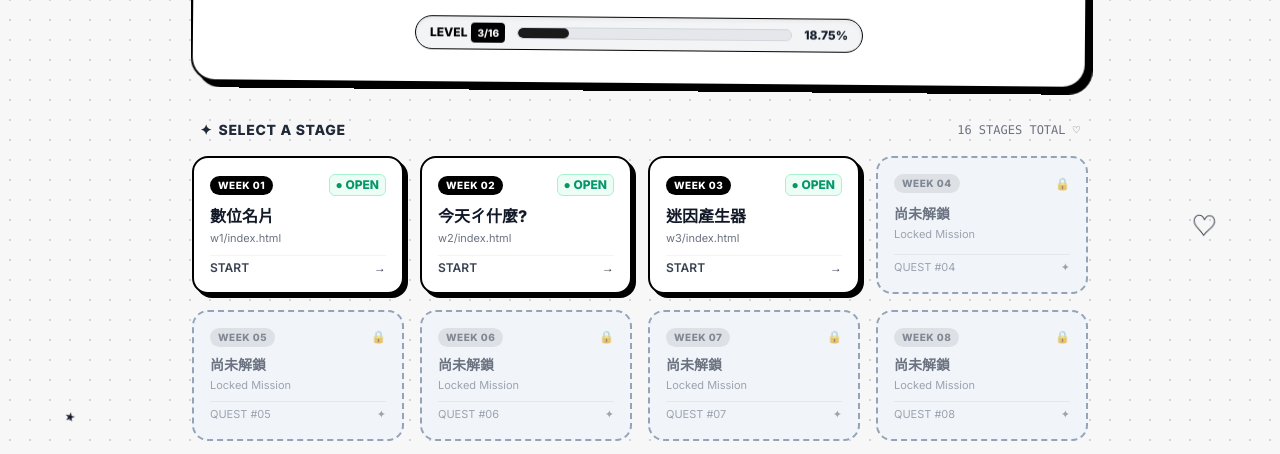
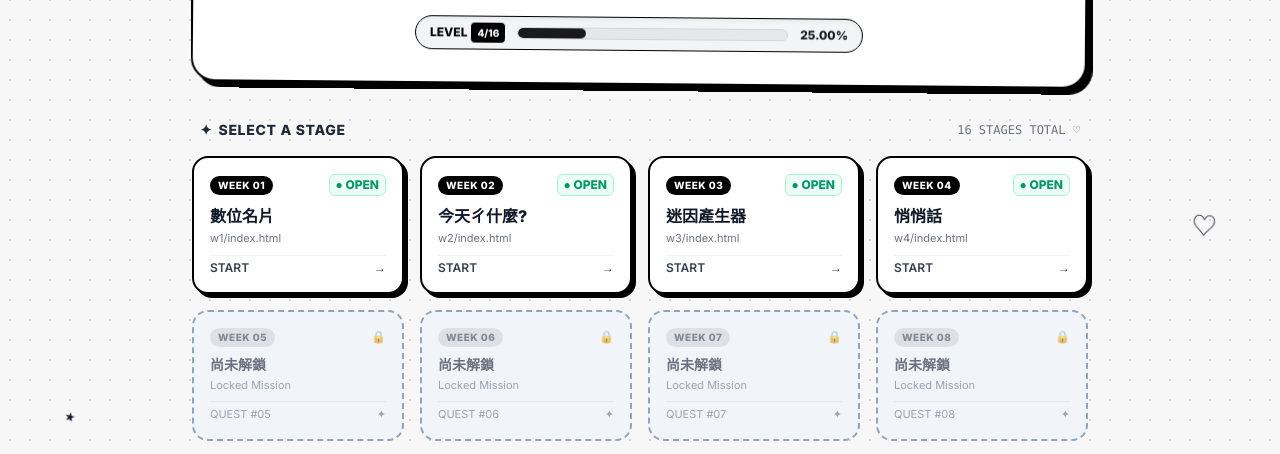
Before and after one commit to s26110113-lang/xi, a plain HTML site: page index.html in a window 1280 px wide. Shown: the part 290-744 px from the top of the page. Drawn offline with nearby package versions, Linux system fonts and the light colour scheme.

Commit message:
Update index.html

```diff
--- a/index.html
+++ b/index.html
@@ -177,15 +177,15 @@
             <div class="mt-6 max-w-xs sm:max-w-md mx-auto bg-gray-100 border border-black rounded-full p-1.5 flex items-center gap-3 shadow-inner">
                 <span class="text-xs font-bold pl-2 text-black whitespace-nowrap flex items-center gap-1">
                     <span>LEVEL</span>
-                    <span class="bg-black text-white px-1.5 py-0.5 rounded text-[10px]">3/16</span>
+                    <span class="bg-black text-white px-1.5 py-0.5 rounded text-[10px]">4/16</span>
                 </span>
                 <div class="w-full bg-gray-200 h-3 rounded-full overflow-hidden border border-gray-300 relative">
-                    <!-- Progress (3/16 = 18.75%) -->
-                    <div class="bg-black h-full rounded-full transition-all duration-1000 relative" style="width: 18.75%;">
+                    <!-- Progress (4/16 = 25%) -->
+                    <div class="bg-black h-full rounded-full transition-all duration-1000 relative" style="width: 25%;">
                         <div class="absolute inset-0 bg-white/20 animate-pulse"></div>
                     </div>
                 </div>
-                <span class="text-xs pr-2 font-bold">18.75%</span>
+                <span class="text-xs pr-2 font-bold">25.00%</span>
             </div>
         </section>
 
@@ -267,23 +267,27 @@
                     </div>
                 </a>
 
-                <!-- Button 4 (Locked) -->
-                <div class="locked-card rounded-2xl p-4 flex flex-col justify-between min-h-[120px] select-none" onclick="showLockedNotice(4)">
-                    <div class="flex items-center justify-between opacity-60">
-                        <span class="text-[10px] font-bold uppercase tracking-wider bg-gray-300 text-gray-700 px-2 py-0.5 rounded-full">
+                <!-- Button 4 (Unlocked) -->
+                <a href="w4/index.html" class="unlocked-card rounded-2xl p-4 flex flex-col justify-between min-h-[120px] group">
+                    <div class="flex items-center justify-between">
+                        <span class="text-[10px] font-black uppercase tracking-wider bg-black text-white px-2 py-0.5 rounded-full">
                             WEEK 04
                         </span>
-                        <span class="text-xs">🔒</span>
+                        <span class="text-xs font-bold text-emerald-600 bg-emerald-50 border border-emerald-200 px-1.5 py-0.5 rounded-md flex items-center gap-0.5">
+                            ● OPEN
+                        </span>
                     </div>
                     <div class="my-2">
-                        <h3 class="font-bold text-sm text-gray-500">尚未解鎖</h3>
-                        <p class="text-[11px] text-gray-400 mt-0.5">Locked Mission</p>
+                        <h3 class="font-bold text-sm sm:text-base leading-tight group-hover:underline decoration-2">
+                            悄悄話
+                        </h3>
+                        <p class="text-[11px] text-gray-500 mt-0.5">w4/index.html</p>
                     </div>
-                    <div class="flex items-center justify-between text-[11px] font-medium text-gray-400 pt-1 border-t border-gray-200">
-                        <span>QUEST #04</span>
-                        <span>✦</span>
+                    <div class="flex items-center justify-between text-xs font-semibold pt-1 border-t border-gray-100 text-gray-700">
+                        <span>START</span>
+                        <span class="transform group-hover:translate-x-1 transition-transform">→</span>
                     </div>
-                </div>
+                </a>
 
                 <!-- Button 5 (Locked) -->
                 <div class="locked-card rounded-2xl p-4 flex flex-col justify-between min-h-[120px] select-none" onclick="showLockedNotice(5)">
@@ -509,7 +513,7 @@
     <!-- Custom Toast Alert for Locked Buttons (Replaces alert) -->
     <div id="toast" class="fixed bottom-6 left-1/2 -translate-x-1/2 bg-black text-white px-5 py-3 rounded-full border-2 border-white shadow-[4px_4px_0px_rgba(0,0,0,0.3)] text-xs sm:text-sm font-semibold opacity-0 pointer-events-none transition-all duration-300 flex items-center gap-2 z-50">
         <span id="toast-icon">🔒</span>
-        <span id="toast-msg">Week 4 尚未解鎖，請繼續努力破關！♡</span>
+        <span id="toast-msg">Week 5 尚未解鎖，請繼續努力破關！♡</span>
     </div>
 
     <footer class="mt-12 text-center text-xs text-gray-500 tracking-wider">
```
